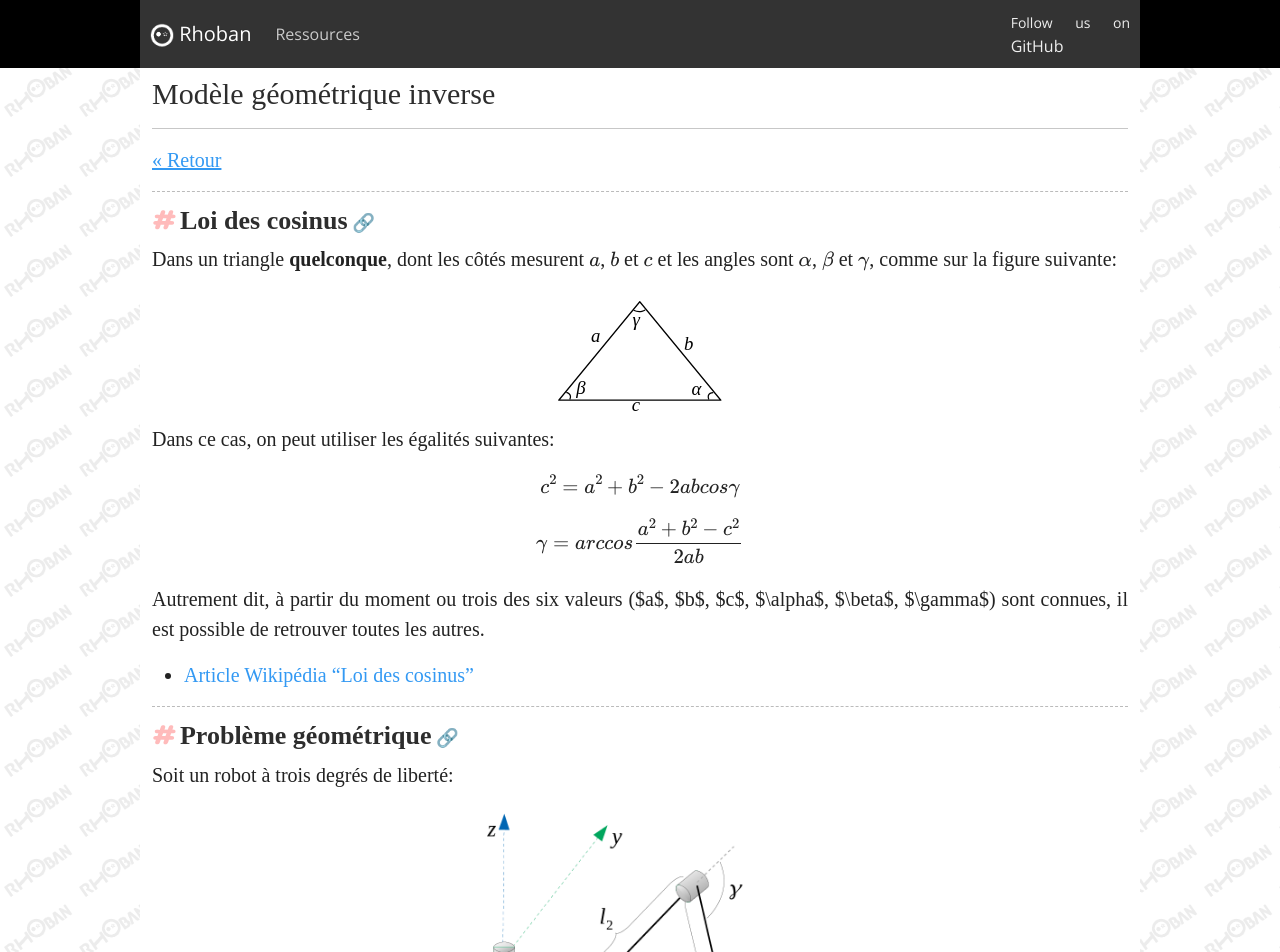
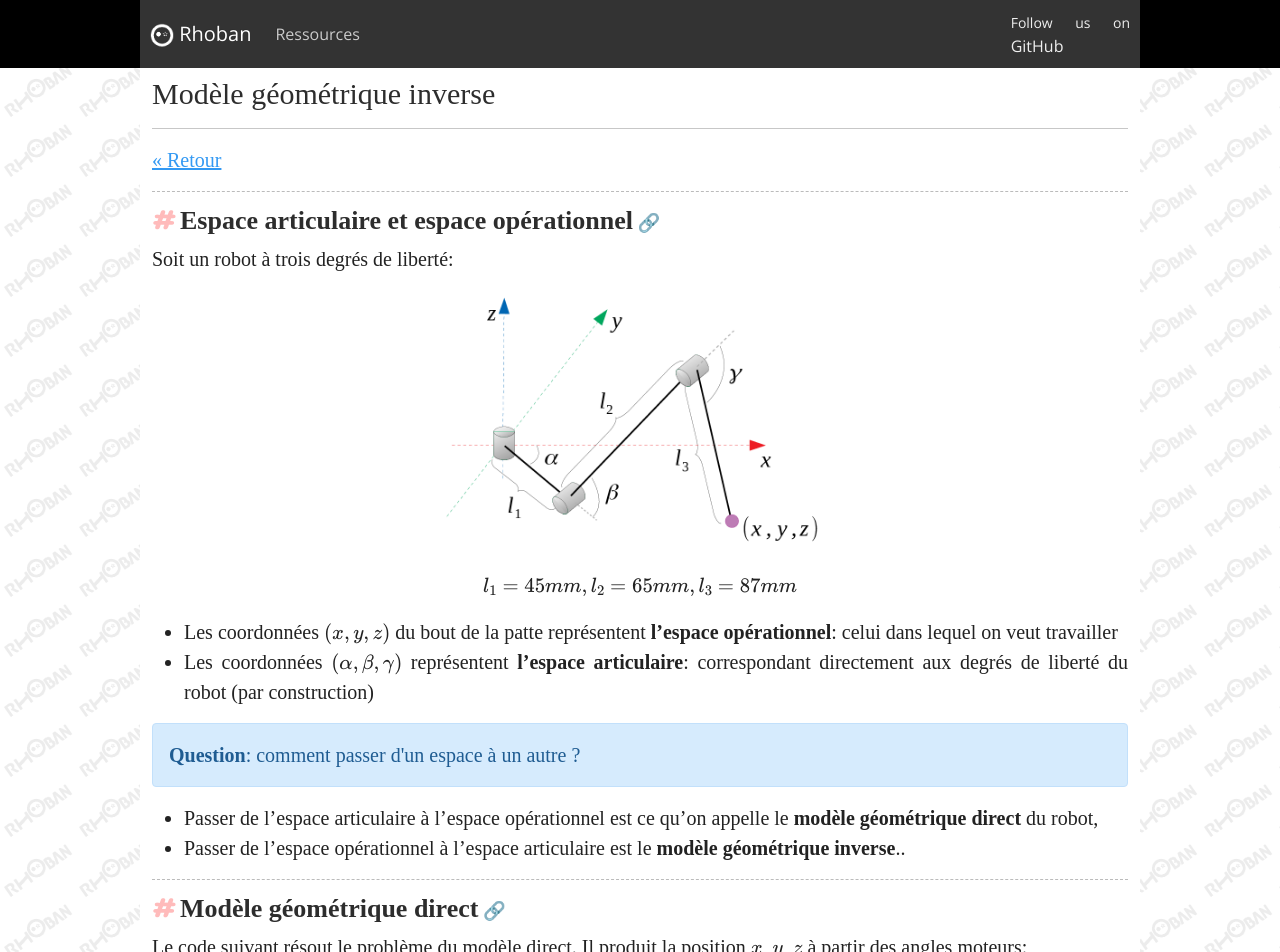
Before and after one commit to Rhoban/rhoban.github.io, a Jekyll site: the page built from quadruped/kinematics.md, in a window 1280 px wide and 1400 px high. Shown: the top 952 px of the window. Built offline with Jekyll 4.4.1, drawn with Linux system fonts in a browser that asks for light colours; some web fonts are replaced; formulas are drawn with MathJax 3; some of the changed text lies outside the part shown.

Commit message:
Rephrasing

````diff
--- a/quadruped/kinematics.md
+++ b/quadruped/kinematics.md
@@ -6,27 +6,7 @@
 
 [&laquo; Retour](/quadruped/)
 
-
-# Loi des cosinus
-
-Dans un triangle **quelconque**, dont les côtés mesurent $$a$$, $$b$$ et $$c$$ et les angles sont $$\alpha$$, $$\beta$$
-et $$\gamma$$, comme sur la figure suivante:
-
-<div class="text-center">
-<img src="/quadruped/img/al-kashi.svg" width=200>
-</div>
-
-Dans ce cas, on peut utiliser les égalités suivantes:
-
-$$c^2 = a^2 + b^2 - 2ab cos \gamma$$
-
-$$\gamma = arccos \frac{a^2 + b^2 - c^2}{2ab}$$
-
-Autrement dit, à partir du moment ou trois des six valeurs ($a$, $b$, $c$, $\alpha$, $\beta$, $\gamma$) sont connues, il est possible de retrouver toutes les autres.
-
-* [Article Wikipédia "Loi des cosinus"](https://fr.wikipedia.org/wiki/Loi_des_cosinus)
-
-# Problème géométrique
+# Espace articulaire et espace opérationnel
 
 Soit un robot à trois degrés de liberté:
 
@@ -36,12 +16,21 @@
 
 $$l_1 = 45 mm, l_2 = 65 mm, l_3 = 87 mm$$
 
-L'objectif est de déterminer $$\alpha$$, $$\beta$$ et $$\gamma$$ afin d'atteindre une position $$x$$, $$y$$, $$z$$
-donnée.
+* Les coordonnées $$(x, y, z)$$ du bout de la patte représentent **l'espace opérationnel**: celui dans lequel on
+veut travailler
+* Les coordonnées $$(\alpha, \beta, \gamma)$$ représentent **l'espace articulaire**: correspondant directement
+aux degrés de liberté du robot (par construction)
 
-# Modèle direct
+<div class="alert alert-info">
+    <b>Question</b>: comment passer d'un espace à un autre ?
+</div>
 
-Le code suivant résout le problème inverse. Il produit la position $$x$$, $$y$$, $$z$$ à partir des angles
+* Passer de l'espace articulaire à l'espace opérationnel est ce qu'on appelle le **modèle géométrique direct** du robot,
+* Passer de l'espace opérationnel à l'espace articulaire est le **modèle géométrique inverse**..
+
+# Modèle géométrique direct
+
+Le code suivant résout le problème du modèle direct. Il produit la position $$x$$, $$y$$, $$z$$ à partir des angles
 moteurs:
 
 ```python
@@ -64,7 +53,26 @@
 
 Adaptez ce code pour implémenter le mode `direct` du simulateur.
 
-# Implémentation du modèle inverse
+# Loi des cosinus
+
+Dans un triangle **quelconque**, dont les côtés mesurent $$a$$, $$b$$ et $$c$$ et les angles sont $$\alpha$$, $$\beta$$
+et $$\gamma$$, comme sur la figure suivante:
+
+<div class="text-center">
+<img src="/quadruped/img/al-kashi.svg" width=200>
+</div>
+
+Dans ce cas, on peut utiliser les égalités suivantes:
+
+$$c^2 = a^2 + b^2 - 2ab cos \gamma$$
+
+$$\gamma = arccos \frac{a^2 + b^2 - c^2}{2ab}$$
+
+Autrement dit, à partir du moment ou trois des six valeurs ($a$, $b$, $c$, $\alpha$, $\beta$, $\gamma$) sont connues, il est possible de retrouver toutes les autres.
+
+* [Article Wikipédia "Loi des cosinus"](https://fr.wikipedia.org/wiki/Loi_des_cosinus)
+
+# Modèle géométrique inverse
 
 Il faut maintenant résoudre le problème inverse de manière analytique. Nous le ferons ensemble pendant le cours
 et donnerons une correction au tableau.
````
